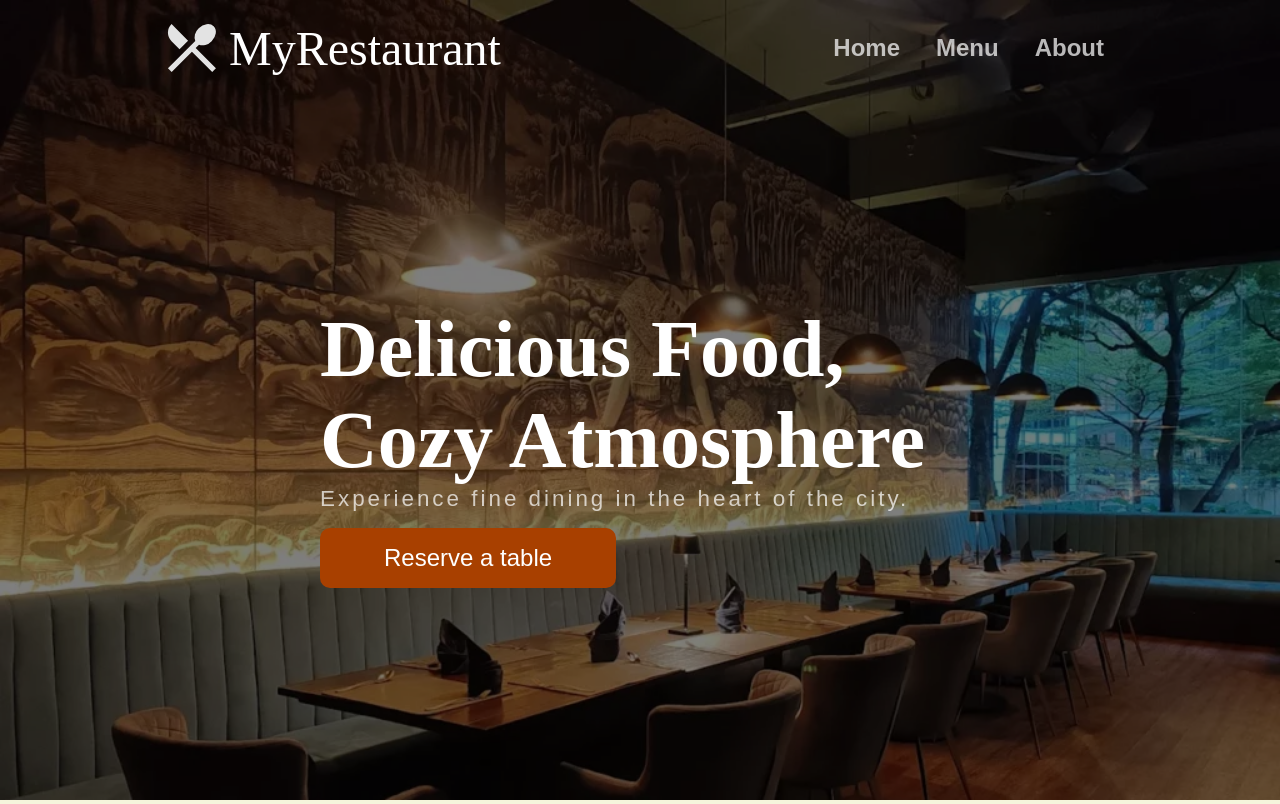
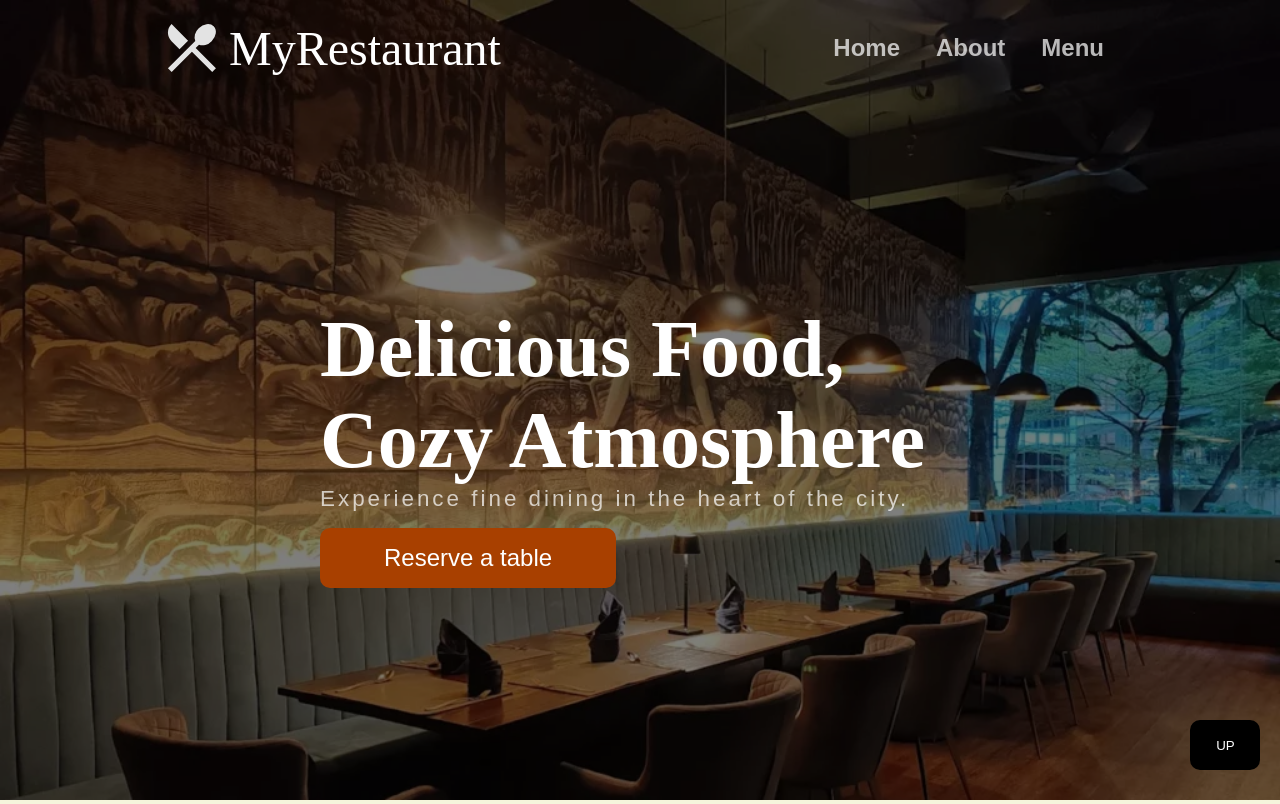
Before and after one commit to NikoWenc/restaurant-page, a website built with webpack: page src/template.html in a window 1280 px wide. Shown: the top 804 px of the page. Built offline with nearby package versions, Linux system fonts and the light colour scheme.

Commit message:
add a links to the nav buttons and add a go up button

```diff
--- a/src/styles/style.scss
+++ b/src/styles/style.scss
@@ -11,4 +11,32 @@
 
 body {
     background-color: $black-bg;
+
 }
+
+::-webkit-scrollbar {
+    display: none;
+}
+
+html {
+    scrollbar-width: none;
+}
+
+.go-up {
+    position: fixed;
+    top: 90vh;
+    right: 0;
+    bottom: 0;
+    left: 93vw;
+    z-index: 10;
+
+
+    button {
+        background-color: $black-bg;
+        color: $white-text-color;
+        width: 70px;
+        height: 50px;
+        border: none;
+        border-radius: 10px;
+    }
+}
--- a/src/template.html
+++ b/src/template.html
@@ -6,6 +6,9 @@
     <title>Document</title>
 </head>
 <body>
+
+    <a class="go-up" href="#nav-hero"><button>UP</button></a>
+
     <header class="nav-hero" id="nav-hero">
         <nav class="nav">
             <div class="logo">
@@ -13,9 +16,9 @@
                 <p>MyRestaurant</p>
             </div>
             <div>
-                <button>Home</button>
-                <button>Menu</button>
-                <button>About</button>
+                <a href="#nav-hero"><button>Home</button></a>
+                <a href="#content"><button>About</button></a>
+                <a href="#menu"><button>Menu</button></a>
             </div>
         </nav>
         <div class="hero">
```
Also changed, not shown: src/index.js (line endings or trailing spaces).
